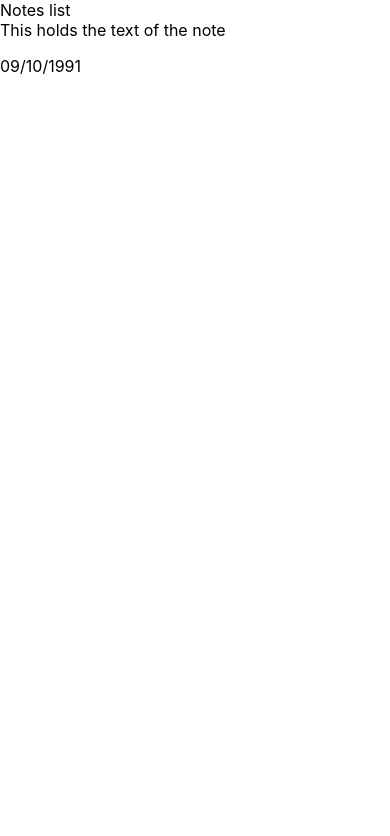
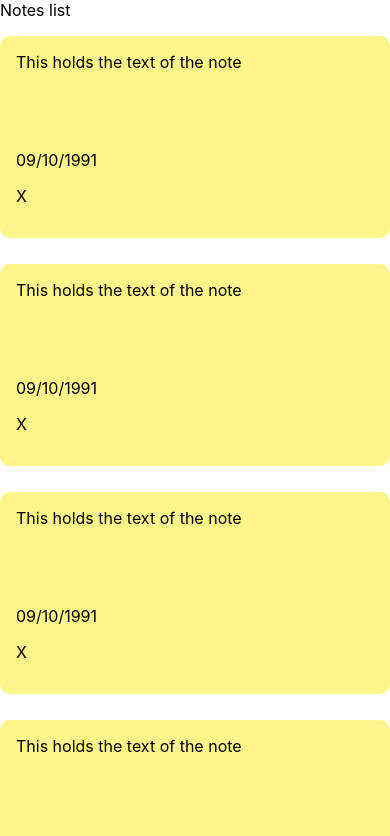
Before and after one commit to evelinm/notes, a React (Create React App) app: page / in a window 390 px wide. Shown: the top 836 px of the page. Built offline with nearby package versions, Linux system fonts and the light colour scheme.

Commit message:
notes list responsive

```diff
--- a/src/components/Note.js
+++ b/src/components/Note.js
@@ -7,6 +7,7 @@ const Note = () => {
             <div className="note-foeter">
             <p> 09/10/1991</p>
             {/* <MdDeleteForever className="delete-icon" size="1.3rem" /> */}
+            <p> X </p>
 
             </div>
         </div>
--- a/src/components/NotesList.js
+++ b/src/components/NotesList.js
@@ -7,6 +7,12 @@ const NotesList = () => {
     <div className="notes-list">
         Notes list
         <Note/>
+        <Note/>
+        <Note/>
+        <Note/>
+        <Note/>
+        <Note/>
+
     </div>
 
     )
--- a/src/index.css
+++ b/src/index.css
@@ -1,13 +1,36 @@
 body {
   margin: 0;
-  font-family: -apple-system, BlinkMacSystemFont, 'Segoe UI', 'Roboto', 'Oxygen',
-    'Ubuntu', 'Cantarell', 'Fira Sans', 'Droid Sans', 'Helvetica Neue',
+  font-family: -apple-system, BlinkMacSystemFont, "Segoe UI", "Roboto", "Oxygen",
+    "Ubuntu", "Cantarell", "Fira Sans", "Droid Sans", "Helvetica Neue",
     sans-serif;
   -webkit-font-smoothing: antialiased;
   -moz-osx-font-smoothing: grayscale;
 }
 
 code {
-  font-family: source-code-pro, Menlo, Monaco, Consolas, 'Courier New',
+  font-family: source-code-pro, Menlo, Monaco, Consolas, "Courier New",
     monospace;
 }
+
+.notes-list {
+  display: grid;
+  grid-gap: 1rem;
+  grid-template-columns: repeat(auto-fit, minmax(250px, 1fr));
+}
+
+.note {
+  background-color: #fef68a;
+  margin-bottom: 10px;
+  border-radius: 10px;
+  padding: 1rem;
+  min-height: 170px;
+  display: flex;
+  flex-direction: column;
+  justify-content: space-between;
+}
+
+.note-footer {
+  display: flex;
+  align-items: center;
+  justify-content: space-between;
+}
```
